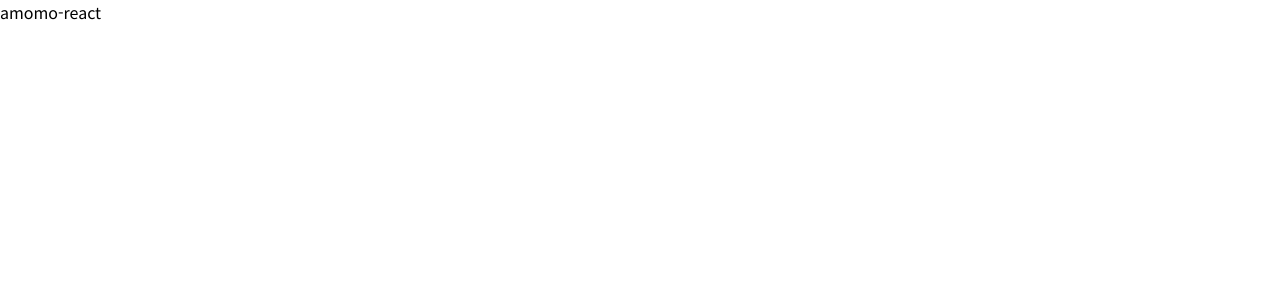
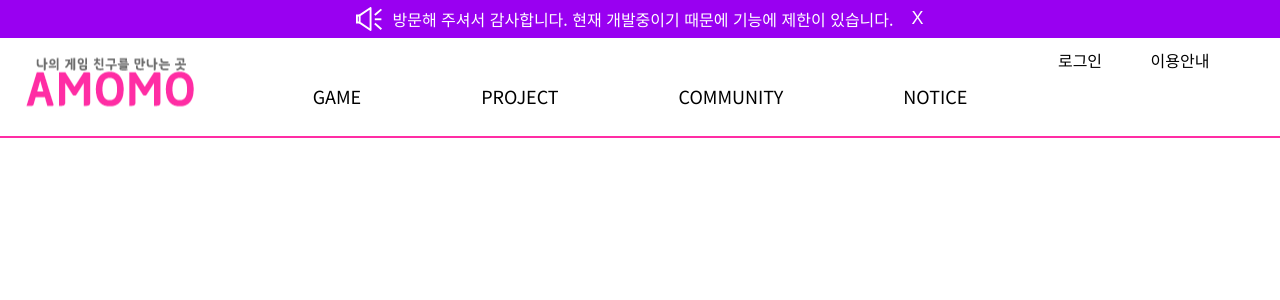
Before and after one commit to amomo-dev/amomo-react, a React (Create React App) app: page / in a window 1280 px wide. Shown: the top 300 px of the page. Built offline with nearby package versions, Linux system fonts and the light colour scheme.

Commit message:
# ADD - AlertBar, Header 컴포넌트 마크업&스타일 적용

```diff
--- a/src/App.jsx
+++ b/src/App.jsx
@@ -1,3 +1,11 @@
+import { AlertBar } from 'components';
+import { Header } from 'containers';
+
 export default function App() {
-  return <div>amomo-react</div>;
+  return (
+    <>
+      <AlertBar noticeText="방문해 주셔서 감사합니다. 현재 개발중이기 때문에 기능에 제한이 있습니다." />
+      <Header />
+    </>
+  );
 }
--- /dev/null
+++ b/src/components/AlertBar/AlertBar.js
@@ -0,0 +1,15 @@
+import styles from './AlertBar.module.scss';
+
+import noticeIconPath from 'assets/images/megaphone.svg';
+
+export function AlertBar({ noticeText }) {
+  return (
+    <div className={styles.alert_bar}>
+      <img src={noticeIconPath} alt="공지사항" />
+      <p>{noticeText}</p>
+      <button type="button" aria-label="닫기">
+        X
+      </button>
+    </div>
+  );
+}
--- /dev/null
+++ b/src/components/AlertBar/AlertBar.module.scss
@@ -0,0 +1,21 @@
+@import 'styles/utils';
+
+.alert_bar {
+  display: flex;
+  justify-content: center;
+  align-items: center;
+  width: 100%;
+  height: 38px;
+  background: $purple;
+  color: $white;
+
+  & img {
+    margin-right: 10px;
+    width: 26px;
+  }
+
+  & button {
+    margin-left: 18px;
+    font-size: 18px;
+  }
+}
--- /dev/null
+++ b/src/components/index.js
@@ -0,0 +1 @@
+export * from './AlertBar/AlertBar';
--- /dev/null
+++ b/src/containers/Header/Header.js
@@ -0,0 +1,42 @@
+import styles from './Header.module.scss';
+
+import logoImagePath from 'assets/images/logo.png';
+
+import { useState } from 'react';
+
+export function Header() {
+  const [isLogin, setIsLogin] = useState(false);
+
+  return (
+    <header className={styles.menus}>
+      <h1 className={styles.logo}>
+        <a href="/">
+          <img src={logoImagePath} alt="아모모" />
+        </a>
+      </h1>
+      <ul className={styles.util}>
+        <li>
+          {!isLogin && <a href="/">로그인</a>}
+          {isLogin && <a href="/">로그아웃</a>}
+        </li>
+        <li>
+          <a href="/">이용안내</a>
+        </li>
+      </ul>
+      <ul className={styles.gnb}>
+        <li>
+          <a href="/">game</a>
+        </li>
+        <li>
+          <a href="/">project</a>
+        </li>
+        <li>
+          <a href="/">community</a>
+        </li>
+        <li>
+          <a href="/">notice</a>
+        </li>
+      </ul>
+    </header>
+  );
+}
--- /dev/null
+++ b/src/containers/Header/Header.module.scss
@@ -0,0 +1,56 @@
+@import 'styles/utils';
+
+.menus {
+  position: relative;
+  width: 100%;
+  height: 100px;
+  border-bottom: 2px solid $hotpink;
+  text-align: center;
+}
+
+.logo {
+  position: absolute;
+  top: 50%;
+  left: 2%;
+  transform: translateY(-50%);
+}
+
+.util {
+  display: flex;
+  justify-content: flex-end;
+  padding: 5px 50px;
+
+  & li {
+    padding: 5px 10px;
+  }
+
+  & a {
+    display: inline-block;
+    width: 80px;
+    height: 25px;
+    line-height: 25px;
+    border-radius: 10px;
+  }
+
+  & a:hover {
+    background: #ff2da4;
+    color: #fff;
+    transition: all 0.3s;
+  }
+}
+
+.gnb {
+  display: flex;
+  justify-content: center;
+  text-transform: uppercase;
+
+  & li {
+    margin: 0 30px;
+    padding: 0 30px;
+    font-size: 18px;
+  }
+
+  & a:hover {
+    color: $blue;
+  }
+}
--- /dev/null
+++ b/src/containers/index.js
@@ -0,0 +1 @@
+export * from './Header/Header';
```
Also changed, not shown: src/assets/images/logo.png (added), src/assets/images/megaphone.svg (added).
